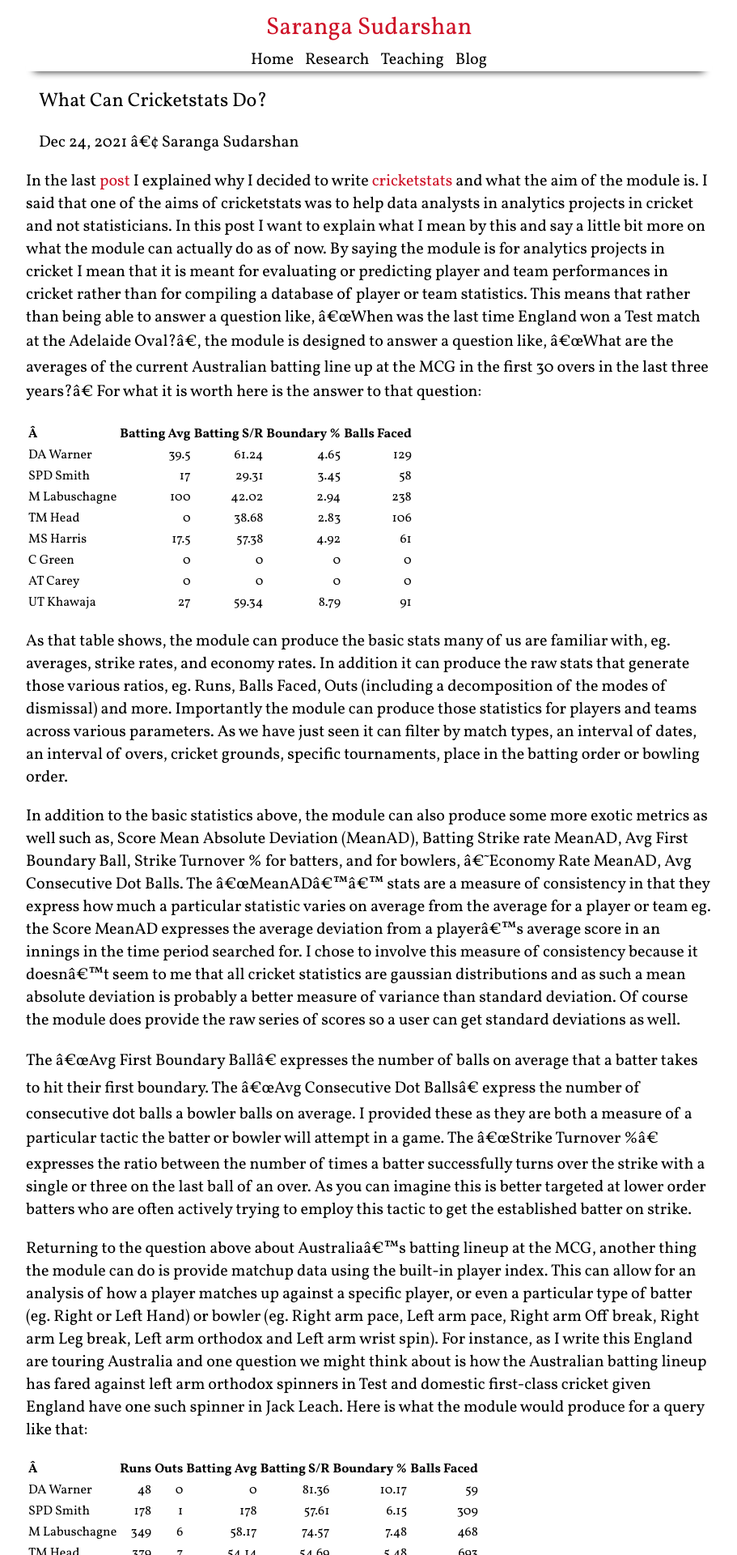
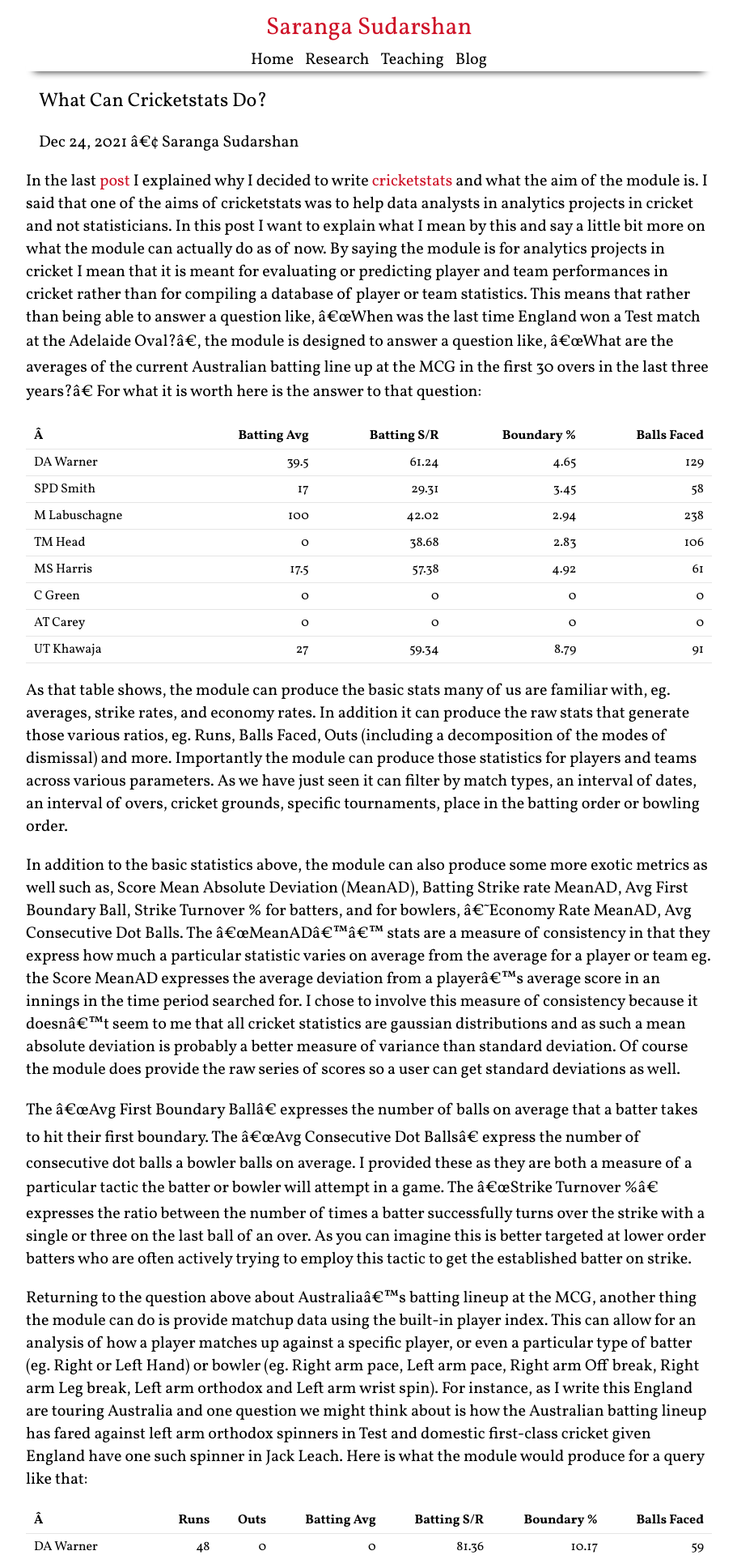
Before and after one commit to nsaranga/saranga.github.io, a Jekyll site: the page built from _posts/2021-12-24-WhatCanCricketstatsDo.md, in a window 1280 px wide. Shown: the top 1920 px of the page at 81% size, without its empty margins (184-1095 px from the left). Built offline with Jekyll 4.4.1, drawn with Linux system fonts in a browser that asks for light colours.

Commit message:
tablle css

```diff
--- a/assets/sswp.css
+++ b/assets/sswp.css
@@ -24,6 +24,8 @@ a{color:#ce1126;font-family:Vollkorn;font-weight:400;text-decoration:none}
 a:hover{color:#ce1126;text-decoration:underline}
 img{max-width:75%;height:auto;margin-left: auto;margin-right: auto;display:block;}
 @media only screen and (max-width: 600px) {img{float:none;max-width:100%;height:auto;}}
+table {width:100%;border-collapse:collapse;}
+th, td {text-align:left; padding:5px 10px; border-bottom:1px solid #e5e5e5;}
 
 /*
 dd{font-family:Vollkorn;font-weight:400;font-size:18px}
```
